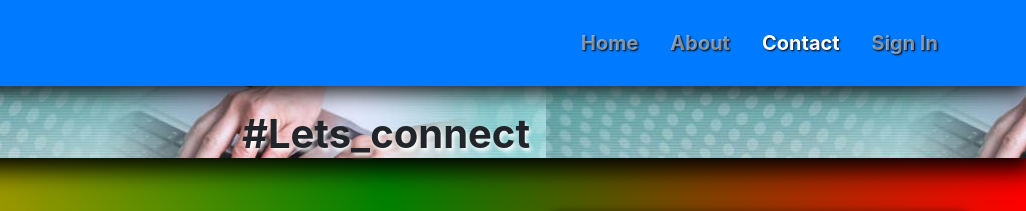
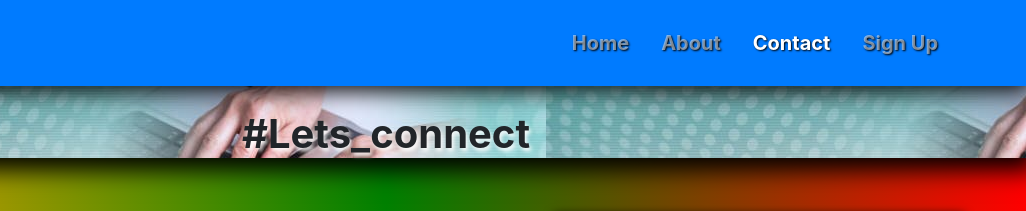
Before and after one commit to Dharmanna-Aivale/Finger-Strike_FrontEnd, a plain HTML site: page other/contact.html in a window 1280 px wide. Shown: the top 211 px of the page, 254-1280 px from the left. Drawn offline with nearby package versions, Linux system fonts and the light colour scheme; grey boxes are pictures that could not be loaded.

Commit message:
Update contact.html

```diff
--- a/other/contact.html
+++ b/other/contact.html
@@ -28,7 +28,7 @@
           <a class="nav-link mr-3" href="../index.html">Home</a>
           <a class="nav-link mr-3" href="about.html">About</a>
           <a class="nav-link active mr-3 " href="contact.html">Contact <span class="sr-only">(current)</span></a>
-        <a class="nav-link mr-3" href="signin.html">Sign In</a>
+        <a class="nav-link mr-3" href="signin.html">Sign Up</a>
       </div>
     </div>
 </nav>
```
